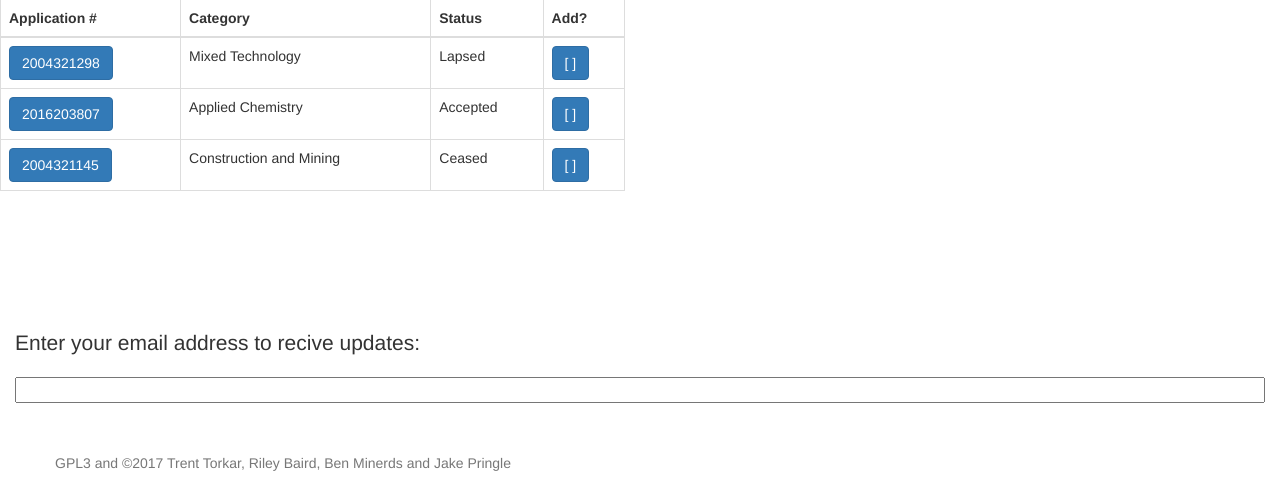
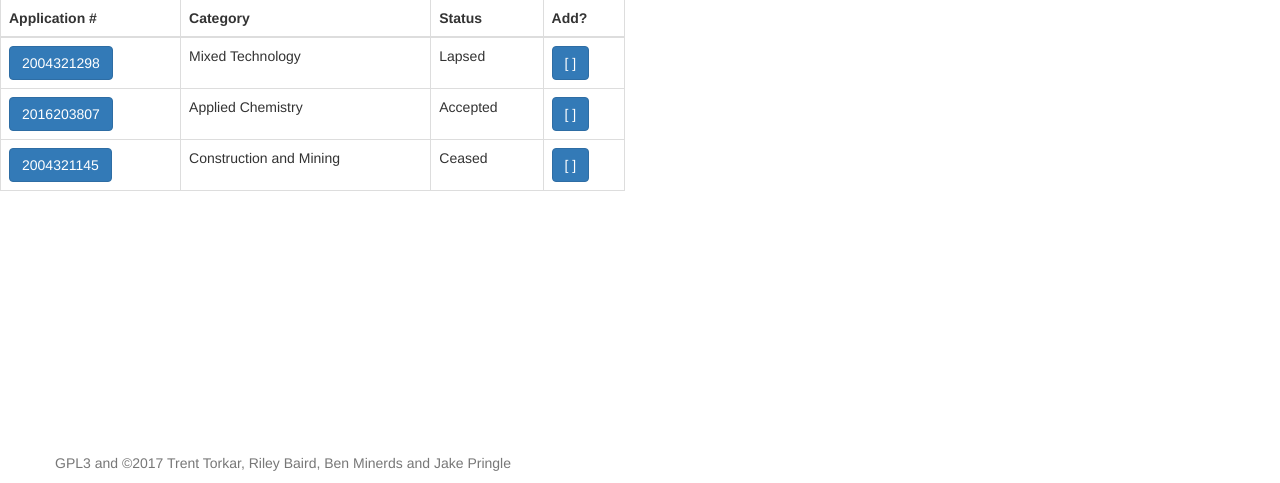
Before and after one commit to The-IP-Gods/The-IP-Gods, a Django app: page / in a window 1280 px wide. Shown: the part 317-800 px from the top of the page. Run offline with Django 3.2, Linux system fonts and the light colour scheme; some libraries are stand-ins or nearby versions.

Commit message:
remove dummy email

```diff
--- a/hello/templates/index.html
+++ b/hello/templates/index.html
@@ -10,11 +10,6 @@
     {{ form }}
     <input type="submit" value="Submit" />
 </form>
-
-<div class="container email">
-  <p class="lead">Enter your email address to recive updates:</p>
-  <form id="email"><input type="text" name="email" class="fill"></input></form>
-</div>
 
 <br>
 <h2>Results</h2>
```
